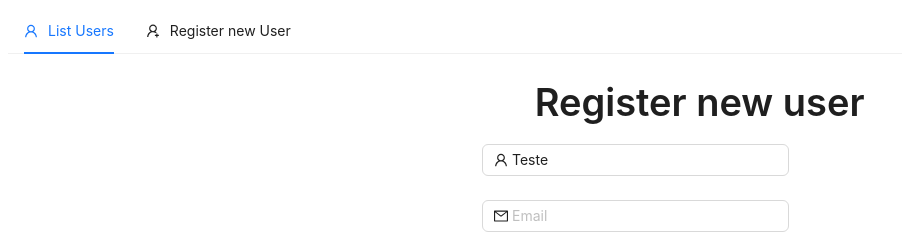
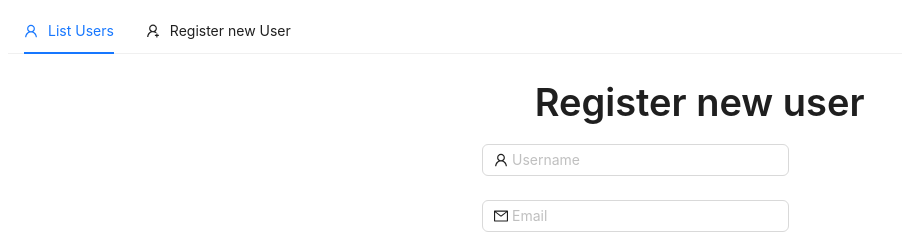
Before and after one commit to sombo20/Sistema-de-gerenciamento-de-usuarios, a React (Vite) app: page /register in a window 1280 px wide. Shown: the top 239 px of the page, without its empty margins (0-902 px from the left). Built offline with nearby package versions, Linux system fonts and the light colour scheme.

Commit message:
Update Form.tsx

```diff
--- a/src/components/Form.tsx
+++ b/src/components/Form.tsx
@@ -25,7 +25,7 @@ function FormUser({UserFunction,name}):USER{
     console.log("Failed:", errorInfo);
   };
 
-  form.setFieldsValue({username:name});
+  //form.setFieldsValue({username:name});
 
   return (
       <Row>
@@ -47,7 +47,7 @@ function FormUser({UserFunction,name}):USER{
               ]}
             >
               <Input
-                value="Angolaaa"
+                value={name}
                 onChange={(e) => setUsername(e.target.value)}
                 prefix={<UserOutlined className="site-form-item-icon" />}
                 placeholder="Username"
```
